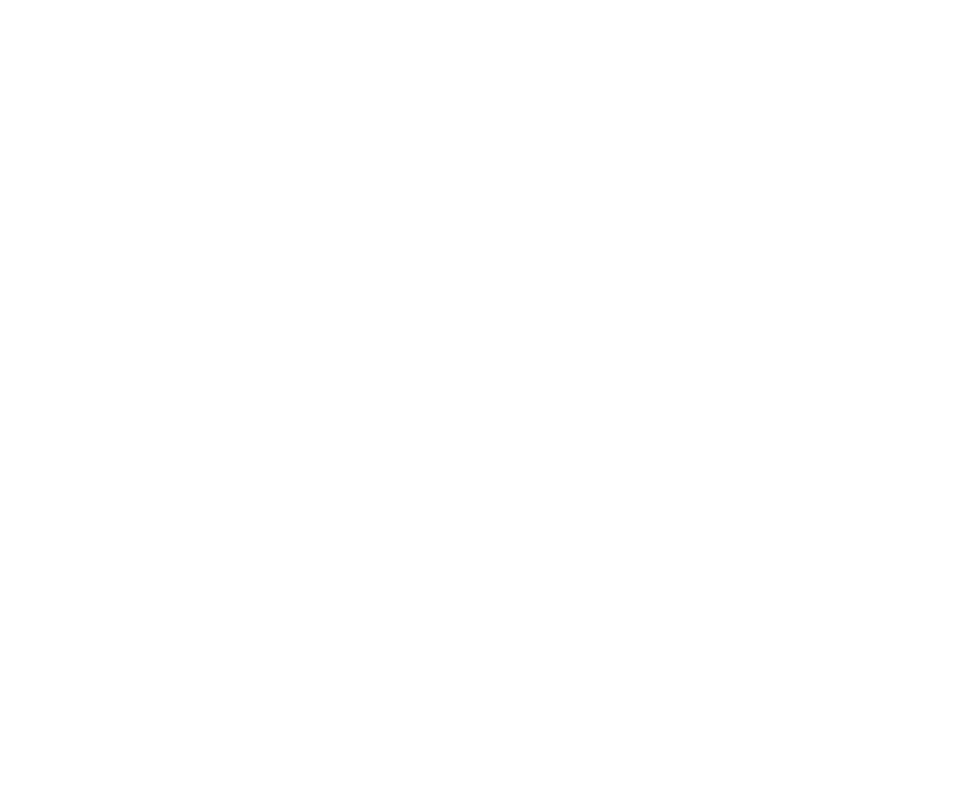
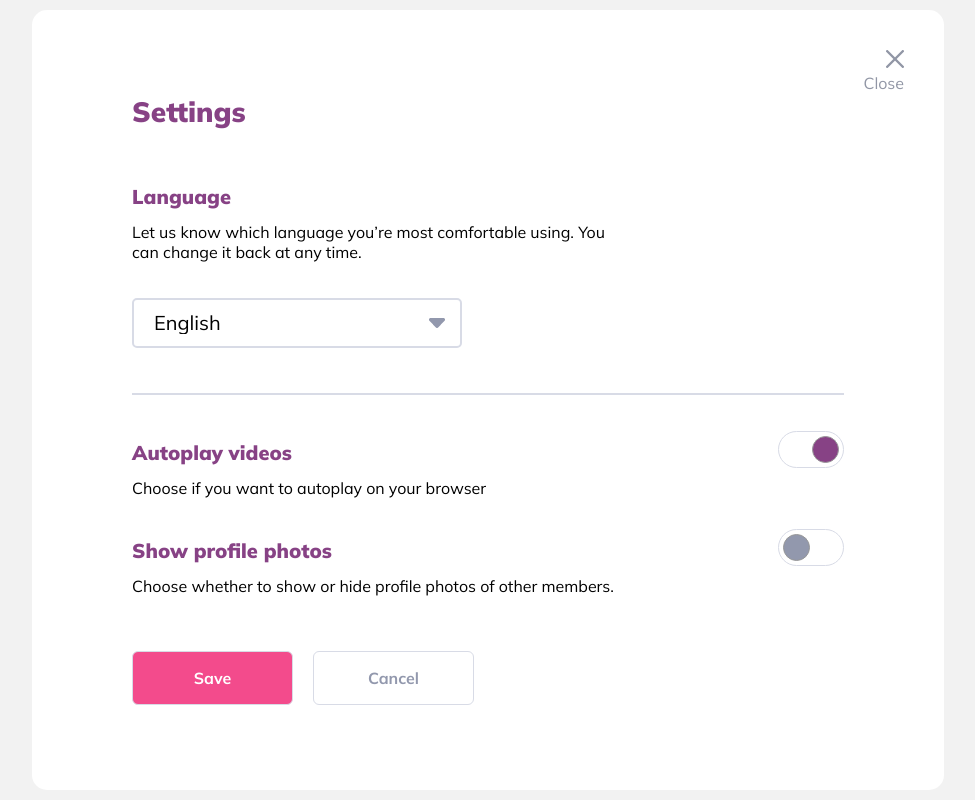
Before and after one commit to kaansen57/FrontendDaily, a plain HTML site: page Day1/index.html in a window 1280 px wide. Shown: the whole page, without its empty margins (152-1127 px from the left). Drawn offline with Linux system fonts and the light colour scheme.

Commit message:
day1 complete

```diff
--- a/Day1/index.html
+++ b/Day1/index.html
@@ -6,11 +6,66 @@
     <meta http-equiv="X-UA-Compatible" content="IE=edge">
     <meta name="viewport" content="width=device-width, initial-scale=1.0">
     <title>Day1</title>
+    <link rel="stylesheet" href="/Day1/css/index.css">
 </head>
 
 <body>
+
     <div class="popup">
+        <div class="close-btn">
+            <span class="close-icon"></span>
+            <a href="" class="close-text">Close</a>
+        </div>
+        <h3>Settings</h3>
+        <ul>
+            <li>
+                <div class="item">
+                    <h5>Language</h5>
+                    <p>Let us know which language you’re most comfortable using. You can change it back at any time.</p>
+                </div>
 
+            </li>
+            <li>
+                <select name="" id="" class="dropdown">
+                    <option value="">English</option>
+                    <option value="">Turkish</option>
+                    <option value="">Russian</option>
+                </select>
+            </li>
+        </ul>
+        <hr>
+        <ul>
+            <li>
+                <div class="item">
+                    <h5>Autoplay videos</h5>
+                    <p>Choose if you want to autoplay on your browser</p>
+
+                </div>
+                <label for="check1" class="check-wrap">
+                    <input type="checkbox" id="check1" checked>
+                    <span class="checkbox"></span>
+                </label>
+            </li>
+
+            <li>
+                <div class="item">
+                    <h5>Show profile photos</h5>
+                    <p>Choose whether to show or hide profile photos of other members.</p>
+                </div>
+                <label for="check2" class="check-wrap">
+                    <input type="checkbox" id="check2">
+                    <span class="checkbox"></span>
+                </label>
+            </li>
+
+            <li>
+
+            </li>
+        </ul>
+        <div class="btn-wrapper">
+            <a href="" class="btn btn-active">Save</a>
+            <a href="" class="btn">Cancel</a>
+        </div>
     </div>
 </body>
 
--- a/Day1/scss/index.scss
+++ b/Day1/scss/index.scss
@@ -0,0 +1,168 @@
+@import url("https://fonts.googleapis.com/css2?family=Mulish:wght@400;500;600;700;900&family=Nunito:wght@500&display=swap");
+
+* {
+  margin: 0;
+  padding: 0;
+  list-style: none;
+  border: none;
+  text-decoration: none;
+  box-sizing: border-box;
+  -webkit-overflow-scrolling: touch;
+  font-family: "Mulish", sans-serif;
+
+  &:focus {
+    outline: 0;
+  }
+}
+
+body {
+  background: #f2f2f2;
+  height: 100vh;
+  display: grid;
+  place-items: center;
+}
+
+.popup {
+  position: relative;
+  background: #fff;
+  padding: 85px 100px;
+  border-radius: 15px;
+  width: 912px;
+
+}
+h3 {
+  font-size: 28px;
+  color: #874285;
+  line-height: 34px;
+  font-weight: 900;
+  margin-bottom: 15px;
+}
+
+ul {
+  li {
+    display: flex;
+    justify-content: space-between;
+    align-items: center;
+
+    .item {
+      margin-top: 40px;
+      h5 {
+        font-size: 20px;
+        font-weight: 900;
+        color: #874285;
+      }
+      p {
+        font-size: 16px;
+        max-width: 500px;
+        margin-top: 13px;
+      }
+    }
+
+    .dropdown {
+      cursor: pointer;
+      padding: 0 20px;
+      font-size: 20px;
+      margin-top: 36px;
+      width: 330px;
+      height: 50px;
+      border-radius: 5px;
+      border: 2px solid #d8dbe6;
+      appearance: none;
+      background: url("/Day1/img/arrow.png") no-repeat;
+      background-position: 95% center;
+    }
+  }
+}
+
+hr {
+  border: 1px solid #d8dbe6;
+  margin: 45px 0 5px 0;
+}
+
+.check-wrap {
+  .checkbox {
+    display: block;
+    width: 66px;
+    height: 37px;
+    border: 1px solid #d8dbe6;
+    border-radius: 18.5px;
+    padding: 4px;
+    cursor: pointer;
+    position: relative;
+
+    &::before {
+      transition: 0.4s background, 0.4s left ease-in-out;
+      content: "";
+      position: absolute;
+      top: 4px;
+      left: 4px;
+      width: 25px;
+      height: 25px;
+      border: 1px solid #979797;
+      border-radius: 50%;
+      background: #9298ad;
+    }
+  }
+
+  input[type="checkbox"] {
+    display: none;
+  }
+
+  input[type="checkbox"]:checked + .checkbox {
+    &::before {
+      content: "";
+      position: absolute;
+      left: 33px;
+      top: 4px;
+      background: #874285;
+    }
+  }
+}
+
+.btn-wrapper {
+  display: flex;
+  .btn {
+    display: flex;
+    justify-content: center;
+    align-items: center;
+    width: 161px;
+    height: 54px;
+    border-radius: 6px;
+    border: 1px solid #d8dbe6;
+    margin-top: 55px;
+    margin-right: 20px;
+    background: #fff;
+    color: #9298ad;
+    font-weight: bold;
+
+    &:hover {
+      border-color: darken(#d8d8d8, 20%);
+    }
+
+    &-active {
+      color: #fff;
+      background: #f34b8c;
+    }
+  }
+}
+
+.close-btn {
+  display: flex;
+  flex-direction: column;
+  align-items: flex-end;
+  position: absolute;
+  right: 40px;
+  top: 40px;
+  cursor: pointer;
+
+  .close-icon {
+    margin-bottom: 5px;
+    width: 18px;
+    height: 18px;
+    background: url("/Day1/img/close.png") no-repeat;
+  }
+  .close-text {
+    color: rgba(36, 46, 76, 0.5);
+    font-size: 16px;
+  }
+}
```
Also changed, not shown: Day1/css/index.css (added), Day1/img/arrow.png (added), Day1/img/close.png (added), Day1/scss/abstracts/_variables.scss (deleted), css/index.css (deleted), 2 other files.
